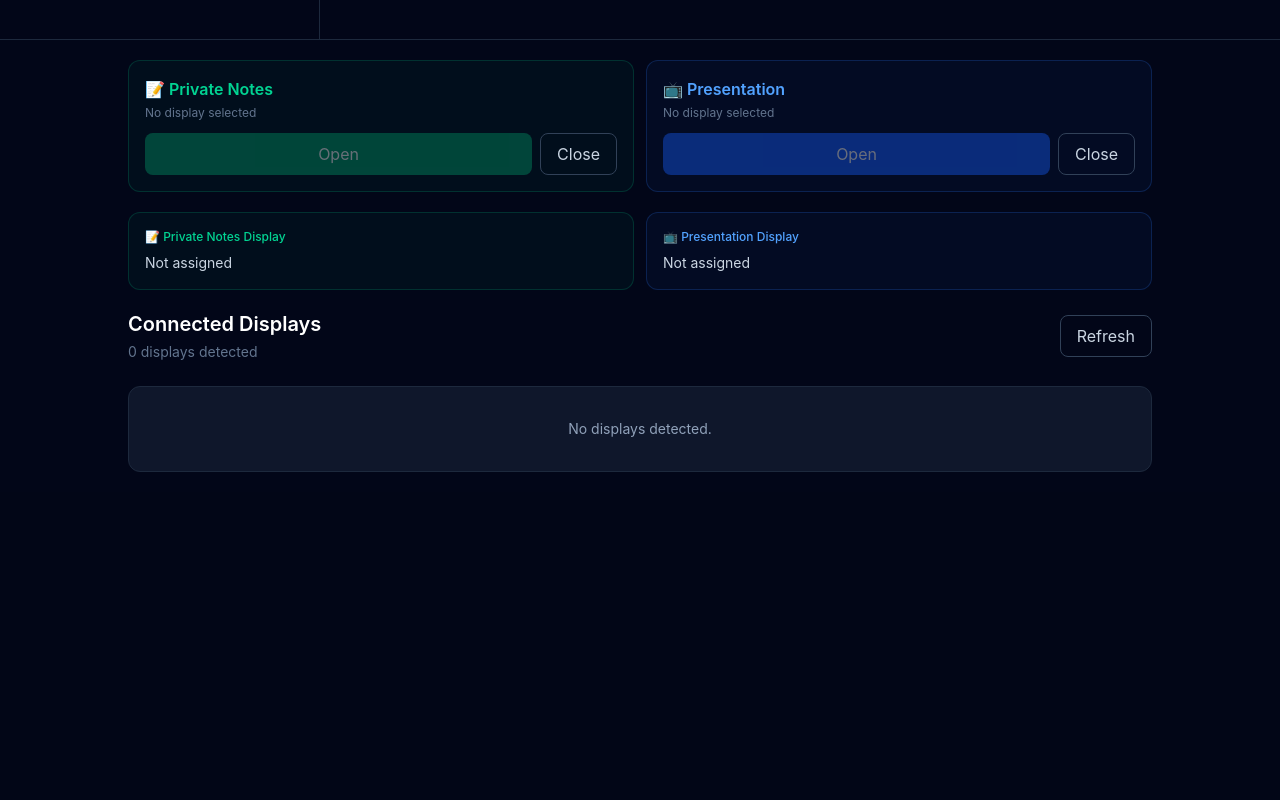
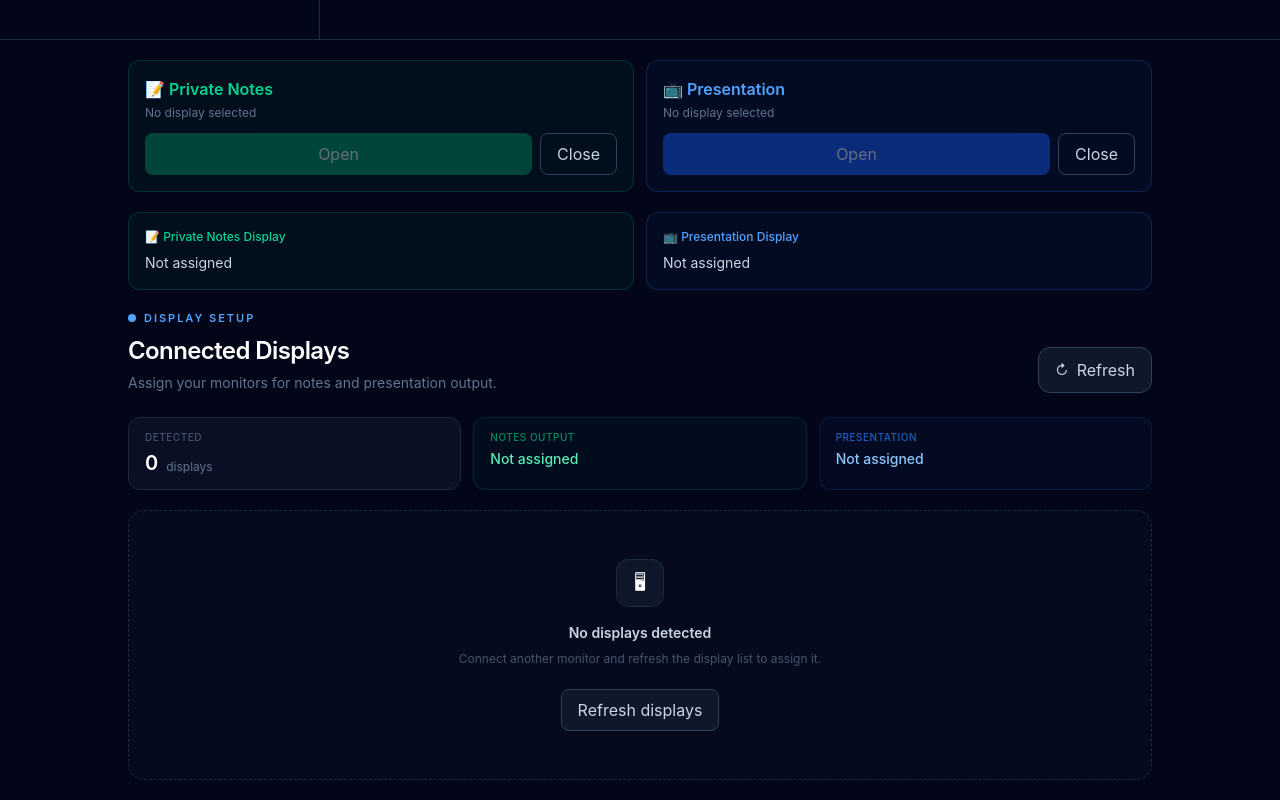
Before and after one commit to farooqahmadahmadi/PrivateNote, a React (Vite) app: page / in a window 1280 px wide. Shown: the part 850-1650 px from the top of the page. Before the commit the page ends 1342 px from the top, so only its background shows below. Built offline with nearby package versions, Linux system fonts and the light colour scheme.

Commit message:
UI Updated

```diff
--- a/src/components/DisplaySelector.jsx
+++ b/src/components/DisplaySelector.jsx
@@ -13,57 +13,131 @@ function DisplaySelector({
 }) {
   if (loading) {
     return (
-      <div className="flex w-full items-center justify-center py-12">
-        <p className="text-sm text-slate-400 sm:text-base">
+      <section className="w-full rounded-2xl border border-slate-800 bg-slate-900/50 p-6">
+        <div className="flex min-h-40 flex-col items-center justify-center gap-3">
+          <div className="h-7 w-7 animate-spin rounded-full border-2 border-slate-700 border-t-blue-500" />
+
+          <p className="text-sm font-medium text-slate-400">
             Detecting displays...
           </p>
+
+          <p className="text-xs text-slate-600">Checking available monitors</p>
         </div>
+      </section>
     );
   }
 
   if (error) {
     return (
-      <div className="w-full space-y-4 rounded-xl border border-red-500/20 bg-red-500/5 p-4 sm:p-6">
-        <p className="text-sm text-red-400 sm:text-base">{error}</p>
+      <section className="w-full overflow-hidden rounded-2xl border border-red-500/20 bg-red-500/[0.04]">
+        <div className="flex items-start gap-4 p-5 sm:p-6">
+          <div className="flex h-10 w-10 shrink-0 items-center justify-center rounded-xl border border-red-500/20 bg-red-500/10">
+            <span className="text-lg">!</span>
+          </div>
+
+          <div className="min-w-0 flex-1">
+            <h3 className="text-sm font-semibold text-red-300">
+              Display detection failed
+            </h3>
+
+            <p className="mt-1 text-sm leading-6 text-red-400/80">{error}</p>
 
             <button
               type="button"
               onClick={onRefresh}
-          className="rounded-lg bg-blue-600 px-4 py-2 text-sm font-medium text-white transition hover:bg-blue-500 active:scale-95"
+              className="mt-4 rounded-lg bg-red-500/10 px-3.5 py-2 text-xs font-semibold text-red-300 transition hover:bg-red-500/20 active:scale-[0.98]"
             >
-          Retry
+              Try again
             </button>
           </div>
+        </div>
+      </section>
     );
   }
 
   return (
     <section className="w-full">
-      {/* Header */}
-      <div className="mb-5 flex flex-col gap-3 sm:mb-6 sm:flex-row sm:items-center sm:justify-between">
+      {/* ================================================== */}
+      {/* Section Header */}
+      {/* ================================================== */}
+
+      <div className="mb-5 flex flex-col gap-4 sm:mb-6 sm:flex-row sm:items-end sm:justify-between">
         <div>
-          <h2 className="text-lg font-semibold text-white sm:text-xl">
+          <div className="flex items-center gap-2">
+            <span className="h-2 w-2 rounded-full bg-blue-400" />
+
+            <span className="text-[11px] font-semibold uppercase tracking-[0.18em] text-blue-400">
+              Display Setup
+            </span>
+          </div>
+
+          <h2 className="mt-2 text-xl font-semibold tracking-tight text-white sm:text-2xl">
             Connected Displays
           </h2>
 
-          <p className="mt-1 text-xs text-slate-500 sm:text-sm">
-            {displays.length} {displays.length === 1 ? "display" : "displays"}{" "}
-            detected
+          <p className="mt-1.5 text-xs leading-5 text-slate-500 sm:text-sm">
+            Assign your monitors for notes and presentation output.
           </p>
         </div>
 
         <button
           type="button"
           onClick={onRefresh}
-          className="w-full rounded-lg border border-slate-700 px-4 py-2 text-sm font-medium text-slate-300 transition hover:bg-slate-800 active:scale-95 sm:w-auto"
+          className="inline-flex w-full items-center justify-center gap-2 rounded-xl border border-slate-700 bg-slate-900 px-4 py-2.5 text-sm font-medium text-slate-300 transition hover:border-slate-600 hover:bg-slate-800 hover:text-white active:scale-[0.98] sm:w-auto"
         >
+          <span className="text-sm">↻</span>
           Refresh
         </button>
       </div>
 
-      {/* Display List */}
+      {/* ================================================== */}
+      {/* Summary */}
+      {/* ================================================== */}
+
+      <div className="mb-5 grid grid-cols-1 gap-3 min-[500px]:grid-cols-3">
+        <div className="rounded-xl border border-slate-800 bg-slate-900/60 px-4 py-3">
+          <p className="text-[10px] font-medium uppercase tracking-wider text-slate-600">
+            Detected
+          </p>
+
+          <div className="mt-1 flex items-end gap-2">
+            <span className="text-xl font-semibold text-white">
+              {displays.length}
+            </span>
+
+            <span className="pb-0.5 text-xs text-slate-500">
+              {displays.length === 1 ? "display" : "displays"}
+            </span>
+          </div>
+        </div>
+
+        <div className="rounded-xl border border-emerald-500/15 bg-emerald-500/[0.04] px-4 py-3">
+          <p className="text-[10px] font-medium uppercase tracking-wider text-emerald-500/70">
+            Notes Output
+          </p>
+
+          <p className="mt-1 truncate text-sm font-medium text-emerald-300">
+            {getAssignedLabel(displays, getDisplayRole, "notes")}
+          </p>
+        </div>
+
+        <div className="rounded-xl border border-blue-500/15 bg-blue-500/[0.04] px-4 py-3">
+          <p className="text-[10px] font-medium uppercase tracking-wider text-blue-500/70">
+            Presentation
+          </p>
+
+          <p className="mt-1 truncate text-sm font-medium text-blue-300">
+            {getAssignedLabel(displays, getDisplayRole, "presentation")}
+          </p>
+        </div>
+      </div>
+
+      {/* ================================================== */}
+      {/* Displays */}
+      {/* ================================================== */}
+
       {displays.length > 0 ? (
-        <div className="grid w-full grid-cols-1 gap-4">
+        <div className="space-y-3">
           {displays.map((display, index) => (
             <DisplayCard
               key={display.id}
@@ -77,22 +151,70 @@ function DisplaySelector({
           ))}
         </div>
       ) : (
-        <div className="rounded-xl border border-slate-800 bg-slate-900 p-8 text-center">
-          <p className="text-sm text-slate-400">No displays detected.</p>
+        <div className="rounded-2xl border border-dashed border-slate-800 bg-slate-900/30 px-6 py-12 text-center">
+          <div className="mx-auto flex h-12 w-12 items-center justify-center rounded-xl border border-slate-800 bg-slate-900 text-lg">
+            🖥
+          </div>
+
+          <h3 className="mt-4 text-sm font-semibold text-slate-300">
+            No displays detected
+          </h3>
+
+          <p className="mx-auto mt-1.5 max-w-sm text-xs leading-5 text-slate-600">
+            Connect another monitor and refresh the display list to assign it.
+          </p>
+
+          <button
+            type="button"
+            onClick={onRefresh}
+            className="mt-5 rounded-lg border border-slate-700 bg-slate-900 px-4 py-2 text-xs font-medium text-slate-300 transition hover:bg-slate-800 hover:text-white"
+          >
+            Refresh displays
+          </button>
         </div>
       )}
 
-      {/* Primary Display ID */}
+      {/* ================================================== */}
+      {/* Primary Display */}
+      {/* ================================================== */}
+
       {primaryDisplay && (
-        <div className="mt-5 w-full rounded-lg border border-slate-800/70 bg-slate-900/50 px-3 py-2.5 text-center">
-          <p className="break-all text-[10px] text-slate-500 sm:text-xs">
-            Primary Display ID:{" "}
-            <span className="text-slate-400">{primaryDisplay.id}</span>
-          </p>
+        <div className="mt-4 flex flex-col gap-2 rounded-xl border border-slate-800/70 bg-slate-900/30 px-4 py-3 sm:flex-row sm:items-center sm:justify-between">
+          <div className="flex items-center gap-2">
+            <span className="h-1.5 w-1.5 rounded-full bg-slate-500" />
+
+            <span className="text-[10px] font-medium uppercase tracking-wider text-slate-600">
+              Primary Display
+            </span>
+          </div>
+
+          <span className="break-all text-[10px] text-slate-500 sm:text-right">
+            {primaryDisplay.id}
+          </span>
         </div>
       )}
     </section>
   );
 }
 
+/**
+ * Returns a human-readable assignment status.
+ * This does not change any display assignment logic.
+ */
+function getAssignedLabel(displays, getDisplayRole, targetRole) {
+  const assignedDisplay = displays.find(
+    (display) => getDisplayRole(display.id) === targetRole,
+  );
+
+  if (!assignedDisplay) {
+    return "Not assigned";
+  }
+
+  return (
+    assignedDisplay.name ||
+    assignedDisplay.label ||
+    `Display ${assignedDisplay.id}`
+  );
+}
+
 export default DisplaySelector;
--- a/src/components/NoteItem.jsx
+++ b/src/components/NoteItem.jsx
@@ -5,6 +5,7 @@ function NoteItem({ note, active, onSelect, onDelete }) {
 
   const handleDelete = (event) => {
     event.stopPropagation();
+
     onDelete(note.id);
   };
 
@@ -17,8 +18,6 @@ function NoteItem({ note, active, onSelect, onDelete }) {
           : "border-slate-800 bg-slate-900 hover:bg-slate-800",
       ].join(" ")}
     >
-      {/* Note Content / Select */}
-
       <button
         type="button"
         onClick={() => onSelect(note.id)}
@@ -50,8 +49,6 @@ function NoteItem({ note, active, onSelect, onDelete }) {
         </div>
       </button>
 
-      {/* Delete */}
-
       <div className="mt-3 flex justify-end border-t border-slate-800 pt-2">
         <button
           type="button"
--- a/src/components/NotesEditor.jsx
+++ b/src/components/NotesEditor.jsx
@@ -106,6 +106,20 @@ function NotesEditor() {
   };
 
   // ==================================================
+  // Toggle Privacy
+  // ==================================================
+
+  const handleTogglePrivacy = () => {
+    if (!activeNoteId || !activeNote) {
+      return;
+    }
+
+    updateNote(activeNoteId, {
+      isPrivate: activeNote.isPrivate === false,
+    });
+  };
+
+  // ==================================================
   // Close Note
   // ==================================================
 
@@ -127,20 +141,6 @@ function NotesEditor() {
     setDraftContent("");
 
     selectNote(null);
-  };
-
-  // ==================================================
-  // Toggle Privacy
-  // ==================================================
-
-  const handleTogglePrivacy = () => {
-    if (!activeNoteId) {
-      return;
-    }
-
-    updateNote(activeNoteId, {
-      isPrivate: activeNote?.isPrivate === false,
-    });
   };
 
   // ==================================================
@@ -239,8 +239,8 @@ function NotesEditor() {
           <>
             <NoteToolbar
               note={activeNote}
+              onTogglePrivacy={handleTogglePrivacy}
               onDelete={() => handleDelete(activeNoteId, true)}
-              onTogglePrivacy={handleTogglePrivacy}
               onClose={handleClose}
             />
 
--- a/src/services/notesStorage.js
+++ b/src/services/notesStorage.js
@@ -14,11 +14,7 @@ function normalizeNotes(notes) {
         typeof note.content === "string",
     )
     .map((note) => ({
-      id: note.id,
-      title: note.title || "Untitled Note",
-      content: note.content || "",
-      createdAt: note.createdAt || Date.now(),
-      updatedAt: note.updatedAt || Date.now(),
+      ...note,
       isPrivate: note.isPrivate !== false,
     }));
 }
@@ -58,9 +54,9 @@ export function createNote(note) {
     id: note.id,
     title: note.title || "Untitled Note",
     content: note.content || "",
+    isPrivate: note.isPrivate !== false,
     createdAt: note.createdAt || now,
     updatedAt: now,
-    isPrivate: note.isPrivate ?? true,
   };
 
   const success = saveNotes([newNote, ...notes]);
@@ -86,11 +82,7 @@ export function updateNote(noteId, changes) {
       : note,
   );
 
-  const success = saveNotes(updatedNotes);
-
-  if (!success) {
-    return null;
-  }
+  saveNotes(updatedNotes);
 
   return updatedNotes.find((note) => note.id === noteId) || null;
 }
```
Also changed, not shown: src/App.jsx (+0 -14 lines), src/components/NotesSidebar.jsx (+1 -13 lines). Lines whose indentation alone changed are shown as unchanged.
